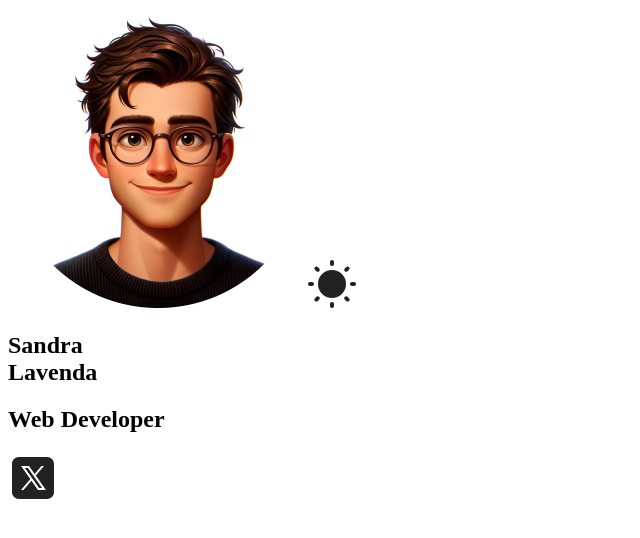
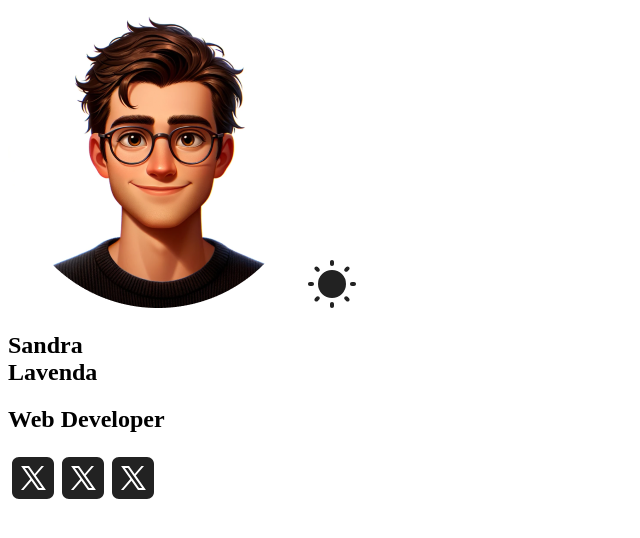
Before and after one commit to ProximaD/myportfolio, a React (Vite) app: page / in a window 1280 px wide. Shown: the top 538 px of the page, without its empty margins (0-640 px from the left). Built offline with nearby package versions, Linux system fonts and the light colour scheme.

Commit message:
Added more link elements

```diff
--- a/src/sections/Hero/Hero.jsx
+++ b/src/sections/Hero/Hero.jsx
@@ -25,6 +25,14 @@ function Hero() {
     <a href="https://twitter.com/" target="_blank">
     <img src={twitterIcon} alt="Twitter icon" />
     </a>
+
+    <a href="https://twitter.com/" target="_blank">
+    <img src={twitterIcon} alt="Twitter icon" />
+    </a>
+
+    <a href="https://twitter.com/" target="_blank">
+    <img src={twitterIcon} alt="Twitter icon" />
+    </a>
   </span>
 </div>
     </div>
```
